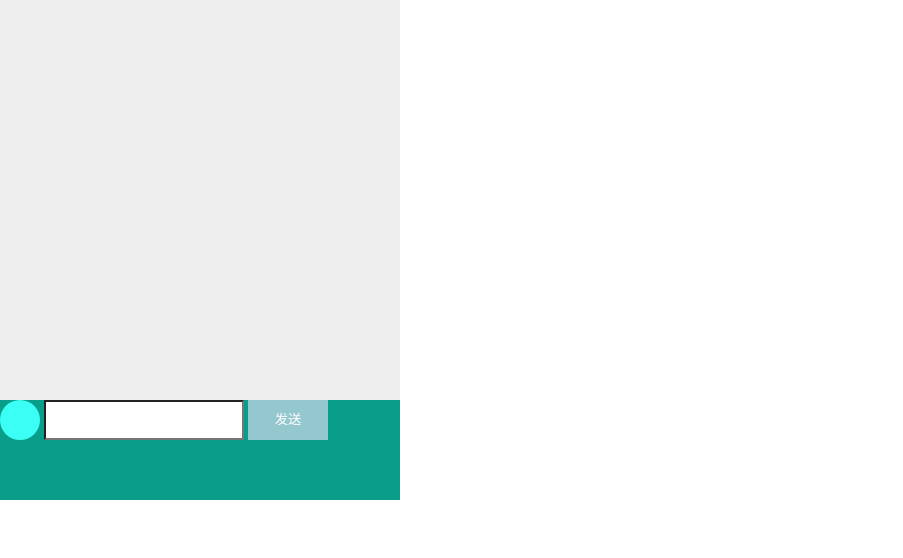
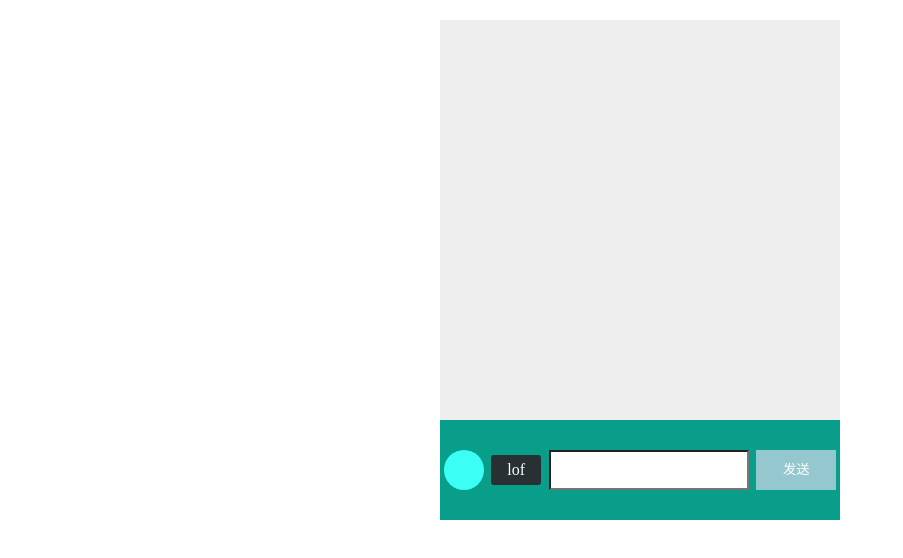
Before and after one commit to dirstart/socket.io-learn, a website: page webSocket_example/chat-room-example/index.html in a window 1280 px wide. Shown: the whole page, without its empty margins (0-903 px from the left). Drawn offline with Linux system fonts and the light colour scheme.

Commit message:
add example

```diff
--- a/package.json
+++ b/package.json
@@ -13,11 +13,8 @@
     "socket.io-client": "^2.2.0"
   },
   "devDependencies": {
-<<<<<<< HEAD
-    "express": "^4.17.1"
-=======
     "express": "^4.17.1",
+    "node-uuid": "^1.4.8",
     "ws": "^7.1.1"
->>>>>>> 6eb3405a39c0e452f997982cbd5ab860c8f86b3e
   }
 }
--- a/webSocket_example/chat-room-example/index.html
+++ b/webSocket_example/chat-room-example/index.html
@@ -10,15 +10,23 @@
       margin: 0;
       padding: 0;
     }
+    #wrapper {
+      margin: 20px auto;
+      width: 400px;
+    }
     #msgList {
       width: 400px;
       height: 400px;
       background: #eee;
     }
     #chatGroup {
+      /* text-align: center; */
       width: 400px;
       height: 100px;
       background: #089e8a;
+      display: flex;
+      align-items: center;
+      justify-content: space-around;
     }
     .avatar {
       width: 40px;
@@ -29,7 +37,6 @@
     .avatar,
     #msgInput,
     #msgSend {
-      display: inline-block;
       height: 40px;
       line-height: 40px;
       vertical-align: top;
@@ -47,20 +54,37 @@
       color: #fff;
       cursor: pointer;
     }
+    #msgSend:hover {
+      background: #002311;
+    }
+    #msgUser {
+      color: #fff;
+      width: 50px;
+      height: 30px;
+      border-radius: 3px;
+      background: #293033;
+      text-align: center;
+      line-height: 30px;
+    }
   </style>
 </head>
 <body>
-  <ul id="msgList"></ul>
-  <div id="chatGroup">
-    <div class="avatar"></div>
-    <input type="text" id="msgInput">
-    <button id="msgSend">发送</button>
+  <div id="wrapper">
+      <ul id="msgList"></ul>
+      <div id="chatGroup">
+        <div class="avatar"></div>
+        <label for="msgInput" id="msgUser">nickName</label>
+        <input type="text" id="msgInput">
+        <button id="msgSend">发送</button>
+      </div>
   </div>
 </body>
 <script>
+  const ws = new WebSocket("ws://localhost:8080");
   let msgList = document.getElementById('msgList');
   let msgAvatar = document.getElementsByClassName('avatar')[0];
   let msgInput = document.getElementById('msgInput');
+  let msgUser = document.getElementById('msgUser');
   let msgSend = document.getElementById('msgSend');
   // 头像颜色随机
   const randomAvatar = () => {
@@ -78,13 +102,16 @@
       c = Math.floor(Math.random() * 26);
     return `${str[a]}${str[b]}${str[c]}`;
   }
+  // websocket连接封装函数
+  const wsSend = () => {
+
+  }
   // 初始化
   const init = () => {
-    let color = randomAvatar();
-    msgAvatar.style.background = color;
+    msgAvatar.style.background = randomAvatar();
+    msgUser.innerText = randomNick();
   }
   // 创建 li 结构
-  // websocket连接封装函数
   init();
 </script>
 </html>
```
Also changed, not shown: webSocket_example/chat-room-example/Server.js (+66 -0 lines), 1 other file.
